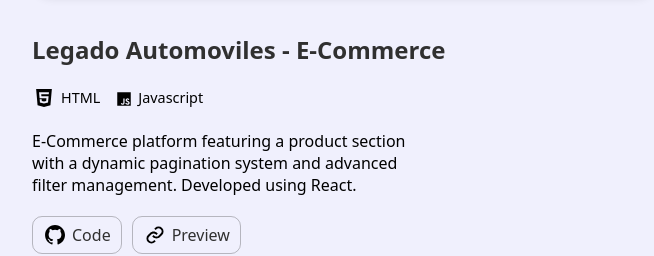
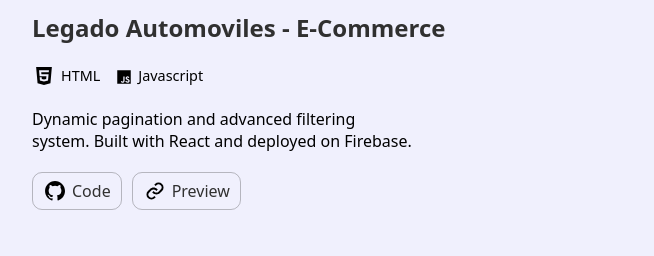
Before and after one commit to MaximoVerdi/portfolio, a React (Vite) app: page / in a window 1280 px wide. Shown: the part 1865-2121 px from the top of the page, without its empty margins (296-950 px from the left). Built offline with nearby package versions, Linux system fonts and the light colour scheme.

Commit message:
Cambio desc de proyecto

```diff
--- a/src/components/proyects/proyects.jsx
+++ b/src/components/proyects/proyects.jsx
@@ -60,7 +60,7 @@
                                 </a>
                             </li>
                             <li>
-                                <a href="https://legado-automoviles.vercel.app" target="_blank">
+                                <a href="https://legado-automoviles.firebaseapp.com/" target="_blank">
                                     <img src="/static/bx-link.svg" alt="Preview web" />Preview
                                 </a>
                             </li>
--- a/src/locales/en.json
+++ b/src/locales/en.json
@@ -7,7 +7,7 @@
     "Descripción": "Passionate about <strong>Technology and Software Development</strong>, with a problem-solving mindset and a commitment to continuous learning. Specialized in web application development.",
     "Dashboard": "Financial Dashboard",
     "DashboardDescription": "Interactive website that fetches and displays real-time data from cryptocurrency market APIs and the Merval stock index. Built using React for the frontend and Node.js for the backend.",
-    "LaDescription": "E-Commerce platform featuring a product section with a dynamic pagination system and advanced filter management. Developed using React.",
+    "LaDescription": "Dynamic pagination and advanced filtering system. Built with React and deployed on Firebase.",
     "sobreMip1": "Education in <strong>Full Stack Development</strong>, with skills in web programming and management of <strong>databases</strong> and<strong>artificial intelligence</strong> applications. <strong>Electromechanical Technician</strong> with <strong>hands-on experience</strong> in preventiveand corrective maintenance of electrical systems.",
     "sobremip2": "My focus is on <strong>providing efficient solutions</strong> in creative and technical areas, as well as in software development and theimplementation of IT systems and services. Seeking a job opportunity in these fields to continue learning."
 }
--- a/src/locales/es.json
+++ b/src/locales/es.json
@@ -7,7 +7,7 @@
     "Descripción": "Apasionado por la <strong>Tecnología y el Desarrollo de Software</strong> con una mentalidad orientada a la resolución de problemas y el aprendizaje continuo. Especializado en desarrollo de aplicaciones web",
     "Dashboard": "Panel de Control Financiero",
     "DashboardDescription": "Sitio web interactivo que obtiene y muestra datos en tiempo real de APIs del mercado de criptomonedas y del índice Merval. Desarrollado con React en el frontend y Node.js en el backend.",
-    "LaDescription": "Plataforma de E-Commerce que cuenta con una sección de productos, sistema de paginación dinámica y gestión avanzada de filtros. Desarrollada utilizando React.",
+    "LaDescription": "Plataforma web con sección de productos, paginación dinámica y gestión avanzada de filtros. Desarrollada con React y desplegada en Firebase.",
     "sobreMip1": "Formación en <strong>Desarrollo Full Stack</strong>, con habilidades en programación web y manejo de <strong>bases de datos</strong> y aplicativos de <strong>inteligencia artificial</strong>. <strong>Técnico Electromecánico</strong> con <strong>experiencia práctica</strong> en mantenimiento preventivo y correctivo de sistemas eléctricos.",
     "sobremip2": "Mi enfoque es <strong>brindar soluciones eficientes</strong> tanto en áreas creativas, técnicas como en el desarrollo de software e implementación de sistemas y servicios IT. Buscando una oportunidad de trabajo en estas áreas para seguir aprendiendo."
 }
```
